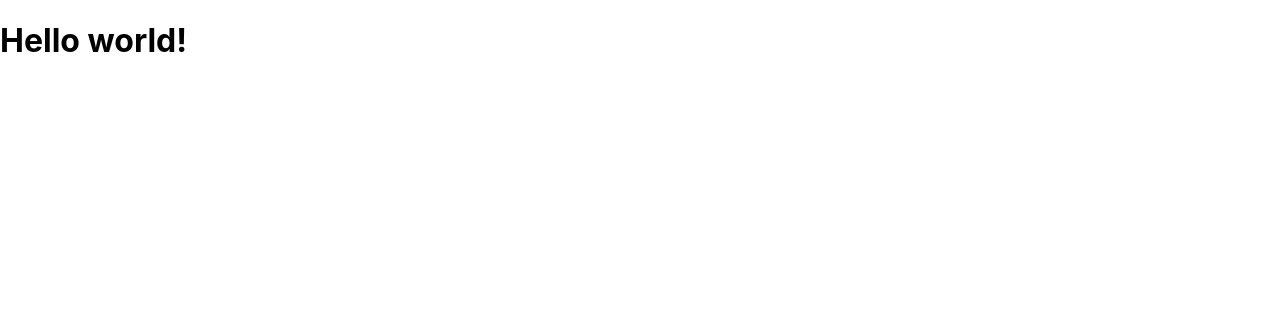
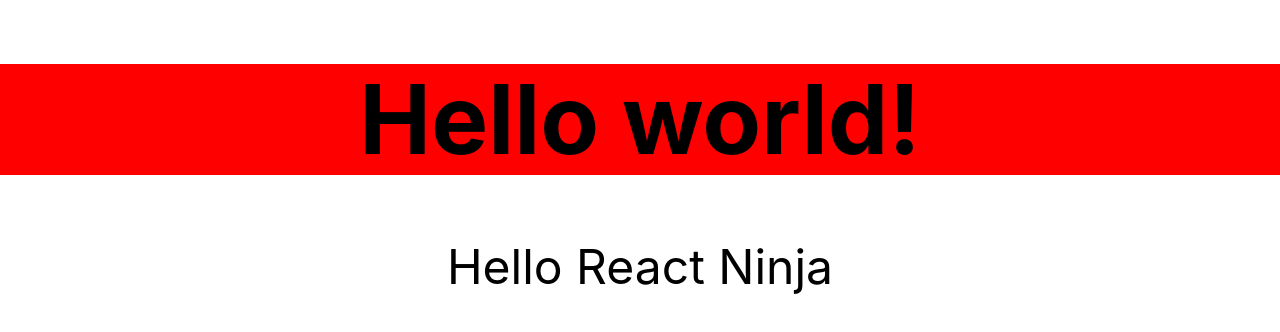
Before and after one commit to Fey0xFF/react, a React (Create React App) app in the folder robofriends/: page / in a window 1280 px wide. Shown: the top 332 px of the page. Built offline with nearby package versions, Linux system fonts and the light colour scheme.

Commit message:
initial component testing

```diff
--- a/robofriends/package.json
+++ b/robofriends/package.json
@@ -5,7 +5,8 @@
   "dependencies": {
     "react": "^16.7.0",
     "react-dom": "^16.7.0",
-    "react-scripts": "2.1.3"
+    "react-scripts": "2.1.3",
+    "tachyons": "^4.11.1"
   },
   "scripts": {
     "start": "react-scripts start",
--- /dev/null
+++ b/robofriends/src/Hello.css
@@ -0,0 +1,3 @@
+h1 {
+	background: red;
+}
--- /dev/null
+++ b/robofriends/src/Hello.js
@@ -0,0 +1,15 @@
+import React, { Component } from 'react';
+import './Hello.css';
+
+class Hello extends Component {
+	render() {
+		return (
+			<div className="f1 tc">
+				<h1>Hello world!</h1>
+				<p>{this.props.greeting}</p>
+			</div>
+		);
+	}
+}
+
+export default Hello;
--- a/robofriends/src/index.js
+++ b/robofriends/src/index.js
@@ -2,9 +2,11 @@
 import ReactDOM from 'react-dom';
 import './index.css';
 // import App from './App';
+import Hello from './Hello'
 import * as serviceWorker from './serviceWorker';
+import 'tachyons';
 
-ReactDOM.render(<h1> Hello world! </h1>, document.getElementById('root'));
+ReactDOM.render(<Hello greeting={'Hello' + ' React Ninja'}/>, document.getElementById('root'));
 
 // If you want your app to work offline and load faster, you can change
 // unregister() to register() below. Note this comes with some pitfalls.
```
Also changed, not shown: 1 other file (tests, documents, lock files or other folders).
